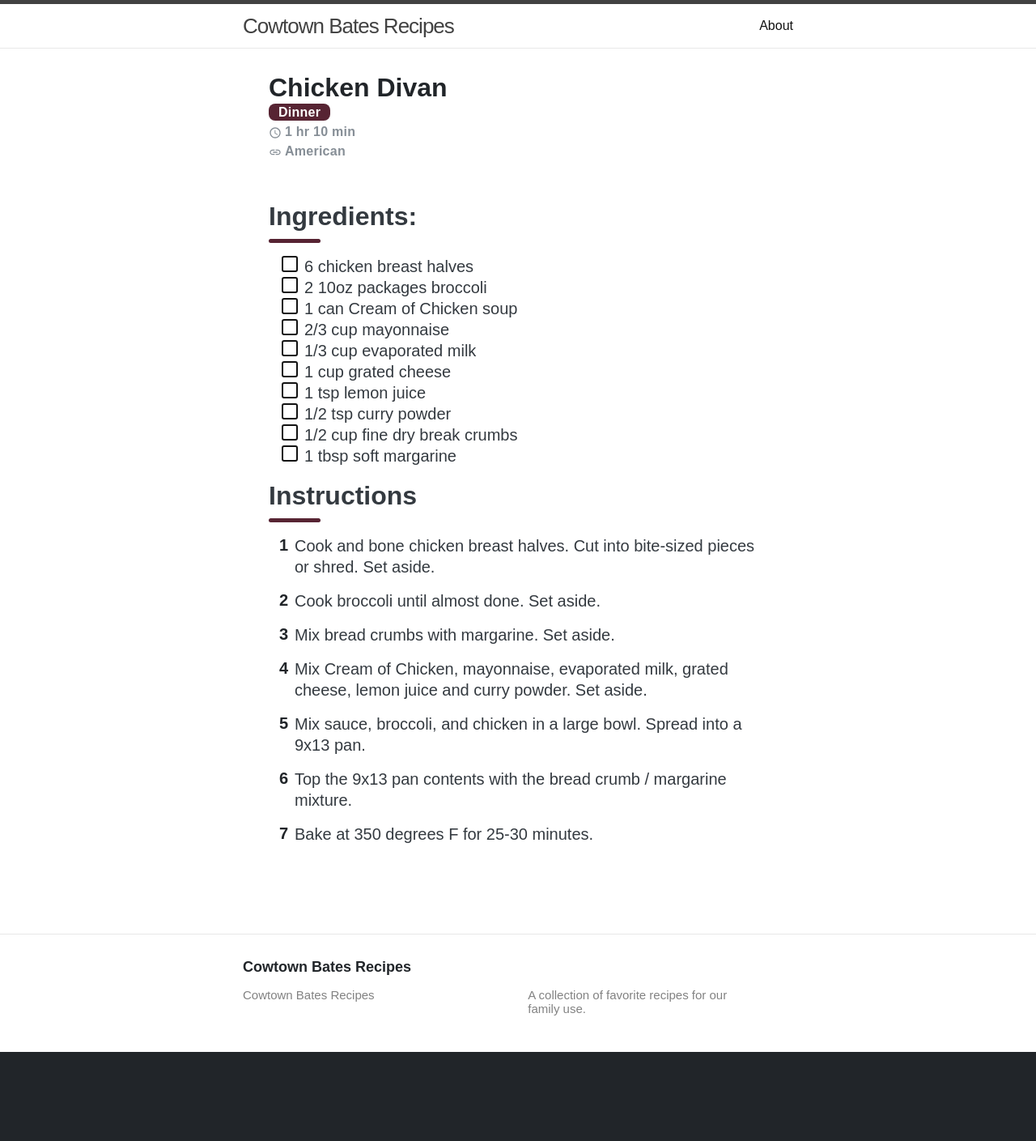
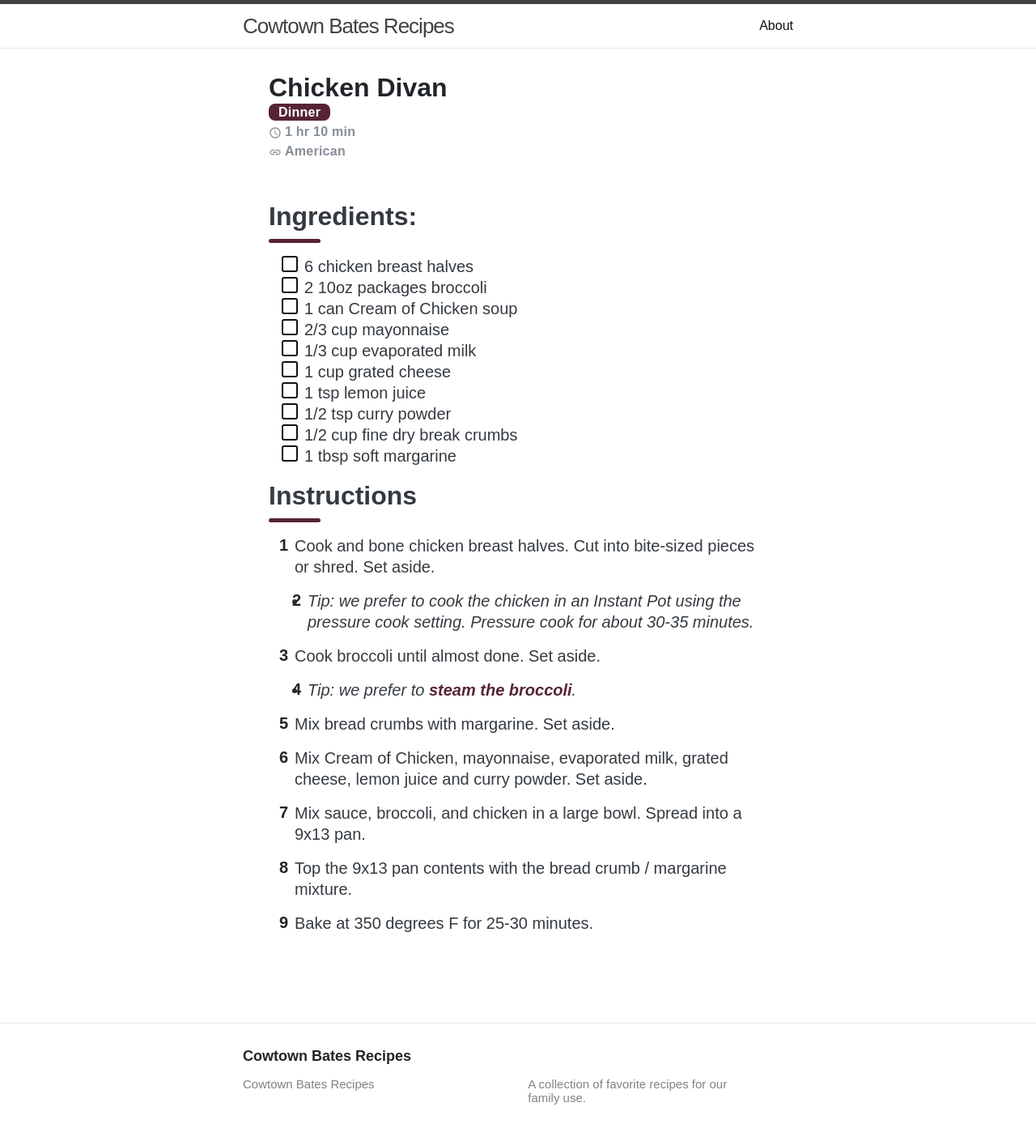
Before and after one commit to sfb1996/cookbook, a Jekyll site: the page built from _recipes/dinners/chicken-divan.md, in a window 1280 px wide. Shown: the whole page at 81% size. Built offline with Jekyll 4.4.1, drawn with Linux system fonts in a browser that asks for light colours; before the commit the page ends 1299 px from its top, so only the background shows below that.

```diff
--- a/_recipes/dinners/chicken-divan.md
+++ b/_recipes/dinners/chicken-divan.md
@@ -22,7 +22,9 @@ tags: ['American']
 # Instructions
 
 1. Cook and bone chicken breast halves. Cut into bite-sized pieces or shred. Set aside.
+   - *Tip: we prefer to cook the chicken in an Instant Pot using the pressure cook setting. Pressure cook for about 30-35 minutes.*
 2. Cook broccoli until almost done. Set aside.
+   - *Tip: we prefer to [steam the broccoli](https://www.loveandlemons.com/steamed-broccoli/).*
 3. Mix bread crumbs with margarine. Set aside.
 4. Mix Cream of Chicken, mayonnaise, evaporated milk, grated cheese, lemon juice and curry powder. Set aside.
 5. Mix sauce, broccoli, and chicken in a large bowl. Spread into a 9x13 pan.
```
Also changed, not shown: _recipes/dinners/sweet-and-tangy-bacon-broccoli-pasta.md (+1 -0 lines), _recipes/dinners/white-chicken-chili.md (+2 -2 lines).
